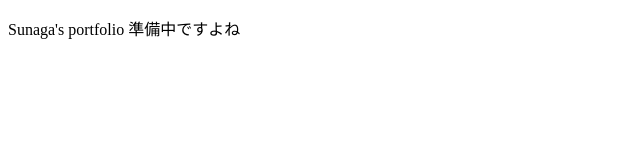
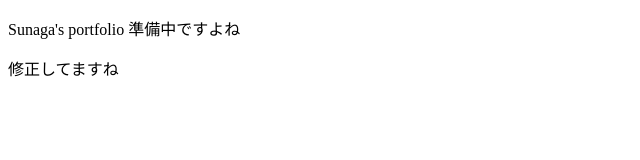
Before and after one commit to konnpeitoon/pages_portfolio, a plain HTML site: page link.html in a window 1280 px wide. Shown: the whole page, without its empty margins (0-640 px from the left). Drawn offline with Linux system fonts and the light colour scheme.

Commit message:
修正している夏子

```diff
--- a/link.html
+++ b/link.html
@@ -3,5 +3,6 @@
 </head>
 <body>
     <p>Sunaga's portfolio 準備中ですよね</p>
+    <p>修正してますね</p>
 </body>
 </html>
```
